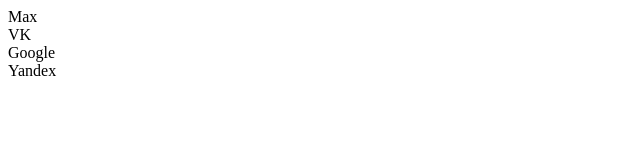
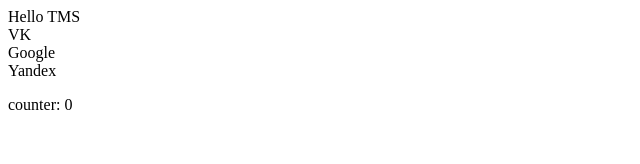
Before and after one commit to TanushaVeraksa/lesson-react, a React (Create React App) app: page / in a window 1280 px wide. Shown: the top 164 px of the page, without its empty margins (0-640 px from the left). Built offline with nearby package versions, Linux system fonts and the light colour scheme.

Commit message:
Applied state for click

```diff
--- a/src/App.js
+++ b/src/App.js
@@ -5,21 +5,24 @@
 constructor(props) {
   super(props);
   this.state = {
-    name: "Marco",
+    counter: 0,
   };
 }
 
-componentDidMount() {
-  setInterval(() => this.setState({name: "Max"}), 5000)
+handleClick = () => {
+      this.setState((state) => ({counter: state.counter + 1}))
 }
 
   render() {
     return (
   <>
-    <Site name= {this.state.name}></Site>
+    <Site name= {this.props.text}></Site>
     <Site name= "VK"></Site>
     <Site name= "Google"></Site>
     <Site name= "Yandex"></Site>
+    <p onClick={this.handleClick}>
+      counter: {this.state.counter}
+    </p>
   </>
     );
   }
```
